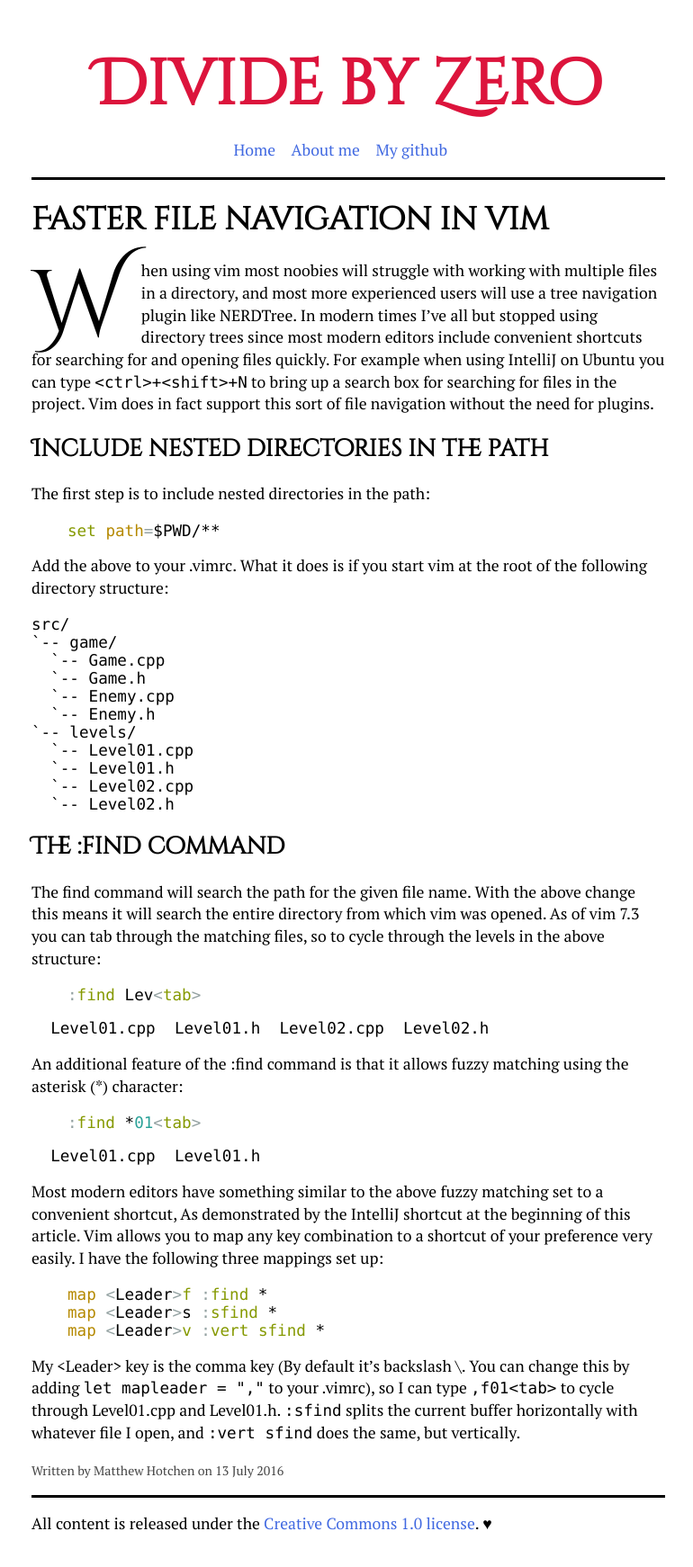
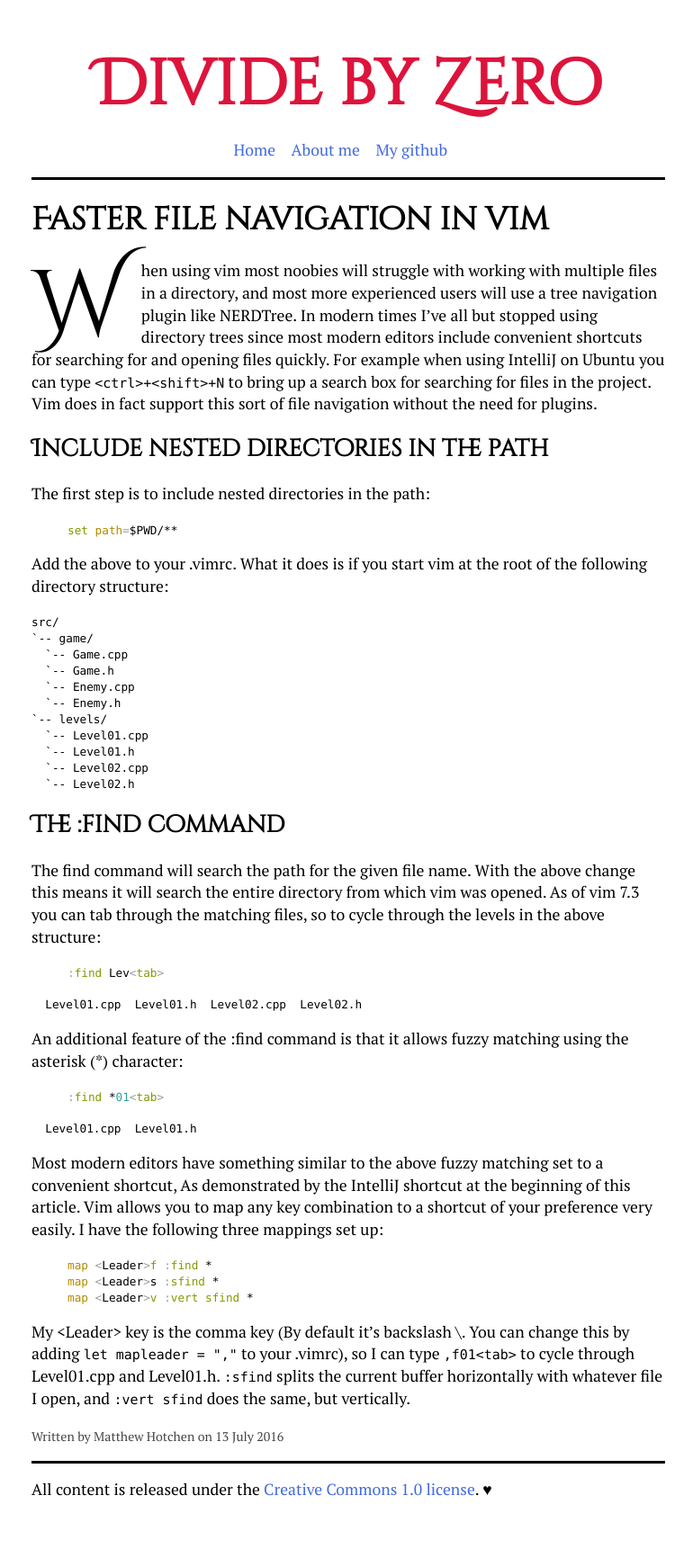
Before and after one commit to mhotchen/mhotchen.github.io, a Jekyll site: the page built from _posts/2016-07-13-faster-file-navigation-in-vim.markdown, in a window 1280 px wide. Shown: the whole page at 90% size, without its empty margins (253-1023 px from the left). Built offline with Jekyll 4.4.1, drawn with Linux system fonts in a browser that asks for light colours; after the commit the page ends 1704 px from its top, so only the background shows below that.

Commit message:
Reduce font size for code monospace blocks

```diff
--- a/assets/css/main.css
+++ b/assets/css/main.css
@@ -6,7 +6,7 @@
 /* typography */
 pre,
 code,
-kbd {font: 100% Consolas, Monaco, Incolsolata, monospace;}
+kbd {font: 85% Consolas, Monaco, Incolsolata, monospace;}
 
 html {font: 400 110%/1.4em 'PT Serif', serif; text-rendering: optimizeLegibility;}
 
```
